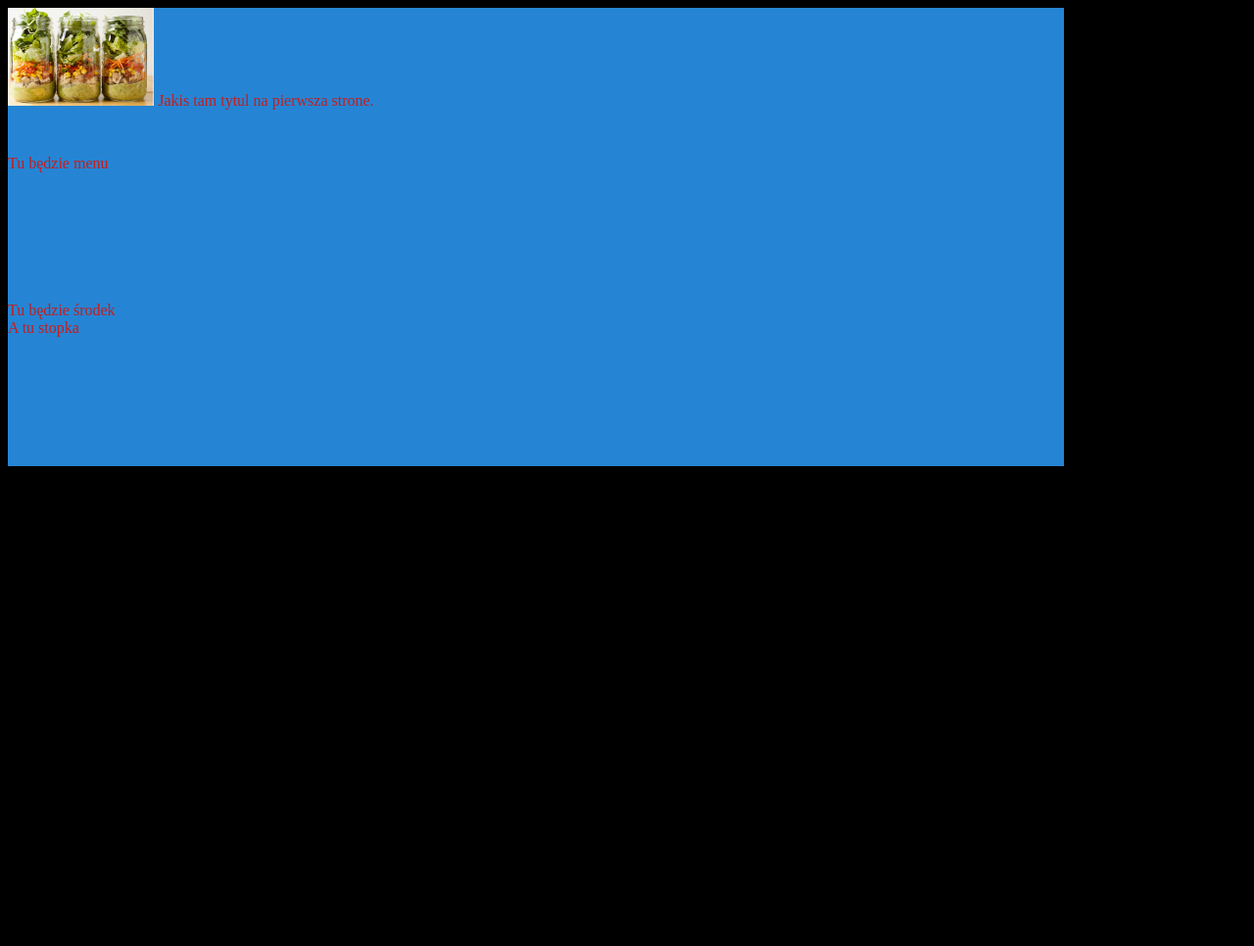
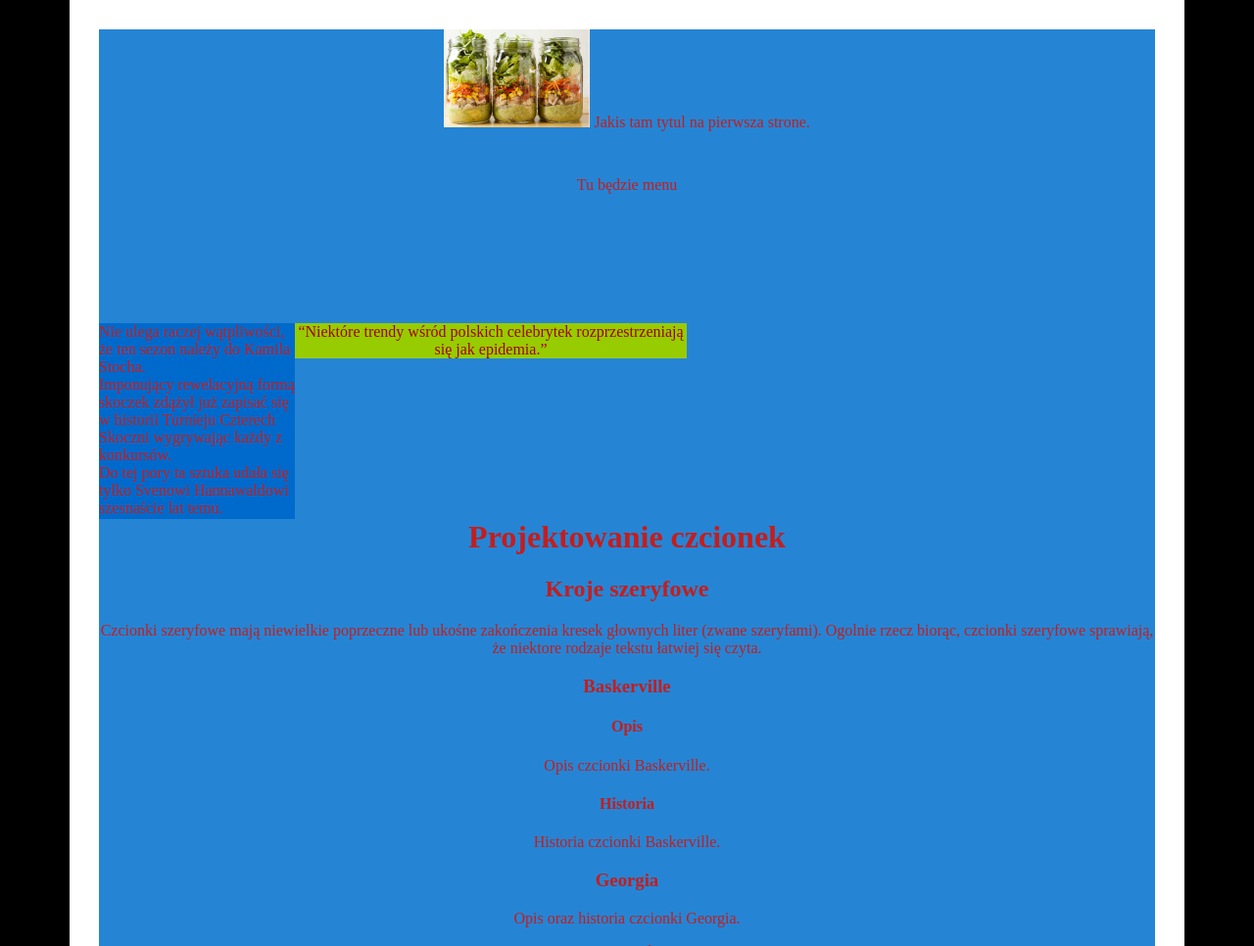
Before and after one commit to canspandora/First_page, a plain HTML site: page index.html in a window 1280 px wide. Shown: the top 966 px of the page at 98% size. Before the commit the page ends 800 px from the top, so only its background shows below. Drawn offline with Linux system fonts and the light colour scheme.

Commit message:
Tasks 3, 4 and 5

```diff
--- a/index.html
+++ b/index.html
@@ -7,13 +7,30 @@
     <link href="style.css" rel="stylesheet"> <!--sluzy do zalinkowania konkretnego stylu, mozna ich umiescic kilka na jednej stronie.-->
 </head>
 <body>
-    <div id=”container”> <!--div to blok z zawartoscia, jak grupa w photoshopie-->
+    <div id="container"> <!--div to blok z zawartoscia, jak grupa w photoshopie-->
         <header> <!-- tytuł strony-->
                 <img src='obrazek1.png' height=100 /> <!--wstawia obrazek, drugi parametr okresla jego wysokosc-->
                 Jakis tam tytul na pierwsza strone.
         </header>
         <nav>Tu będzie menu</nav>
-        <main>Tu będzie środek</main>
+        <main>
+                <div id="st-row" class=”row”> <!--id - identyfikator, nazwa do ktorej pozniej mozna sie odniesc w reszcie kodu, class - klasa, to taki styl dla grupy elementow. Zamiast row mona wpisac dowolny tekst, nazwe, ale bez spacji-->
+                        <div id="col-left">Nie ulega raczej wątpliwości, że ten sezon należy do Kamila Stocha. <br /> Imponujący rewelacyjną formą skoczek zdążył już zapisać się w historii Turnieju Czterech Skoczni wygrywając każdy z konkursów. <br /> Do tej pory ta sztuka udała się tylko Svenowi Hannawaldowi szesnaście lat temu. <br /> Polak zresztą pod względem punktacji okazał się od niego lepszy.</div>
+                        <div id="col-center"><q>Niektóre trendy wśród polskich celebrytek rozprzestrzeniają się jak epidemia.</q> </div> <!-- q to tag do cytowania od quotations-->
+                </div>
+                <div id="nd-row" class=”row”>
+                    <h1>Projektowanie czcionek</h1> <!--h1 to najwiekszy naglowek, h2 mniejszy, itd-->
+                    <h2>Kroje szeryfowe</h2>
+                    <p>Czcionki szeryfowe mają niewielkie poprzeczne lub ukośne zakończenia kresek głownych liter (zwane szeryfami). Ogolnie rzecz biorąc, czcionki szeryfowe sprawiają, że niektore rodzaje tekstu łatwiej się czyta.</p>
+                    <h3>Baskerville</h3>
+                    <h4>Opis</h4>
+                    <p>Opis czcionki Baskerville.</p> <!--paragrafy - opisy naglowkow-->
+                    <h4>Historia</h4>
+                    <p>Historia czcionki Baskerville.</p>
+                    <h3>Georgia</h3>
+                    <p>Opis oraz historia czcionki Georgia.</p>
+                </div>
+        </main>
         <footer>A tu stopka</footer>
     </div>
 </body>
--- a/style.css
+++ b/style.css
@@ -7,8 +7,43 @@ header, nav, main, footer { /* znaczniki, ktorych bedzie dotyczyl styl, rodzielo
 }
 main {
     height: auto;
+    overflow:hidden; /* styl overflow mowi o tym co ma sie dziac z elementami, ktore wystaja poza wysnaczone pole, hidden sprawia ze sa niewidoczne */
 }
 body {
     color: #ffffff; /* kolor tekstu w zapisie szesnastkowym */
     background-color: #000000; /* kolor tla*/
+    margin: 0px; /* zeruje marginesy */
+    text-align: center; /* wyrownaj tekst, centruje tekst strony*/
+}
+#col-left { /* # oznacza odniesienie sie do konkretnego elementu zapisanego pod nazwa po # w indeksie i tu nadajemy mu parametry
+            jesli chcemy nadac parametry jakiejs klasie robimy to z . zamiast #, np. .nazwaklasy */
+    background-color:#006acc;
+    width: 200px;
+    height: 200px; /* aby kolumny zmießciﬁy sié obok siebie suma ich szerokoßci musi byç mniejsza lub rowna 1078px */
+    float: left;  /* oznacza to, ze ta kolumna zostaje po lewej stronie, a ta co jest nizej przechodzi na jej prawa strone */
+    text-align: left;
+    overflow: hidden;
+}
+#col-center {
+    background-color:#96cc00;
+    width: 400px;
+    height: auto;
+    float: left;
+}
+footer {
+    clear: both; /* wylacza float */
     }
+#container {
+    position: relative; /* pozycja na stronie, mozna ja zmienic na 3 sposoby: relative - wzgledem innych elementow, absolute - wzgledem poczatku strony, fixed - wzgledem okna przegladarki */
+    margin: auto;
+    width: 1078px;
+    height: auto;
+    overflow: hidden;
+    border: 30px solid #ffffff;
+}
+#nd-row {
+    clear: both;
+}
+q {
+    color:#a80000;
+}
```
